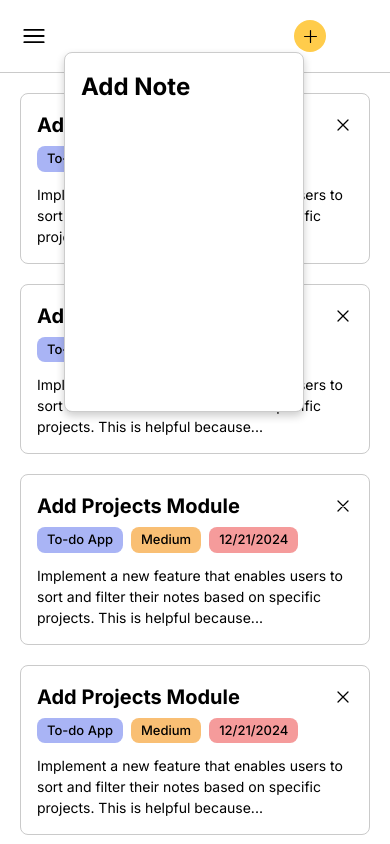
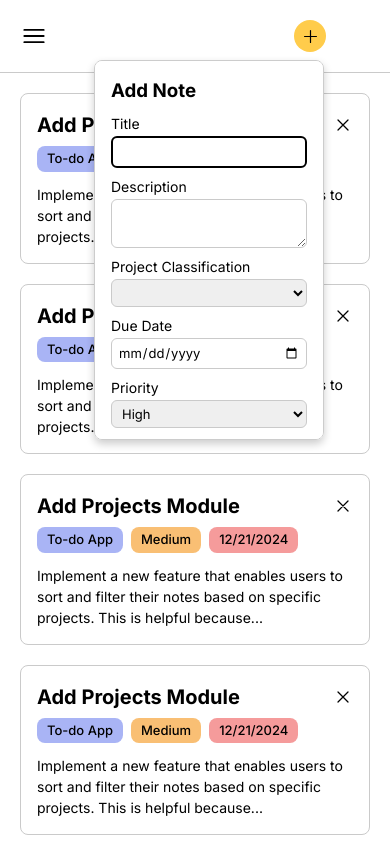
Before and after one commit to arvincodes/duwit, a website built with webpack: page src/template.html in a window 390 px wide. Both pictures are taken after a click on the button 310 px from the left and 36 px from the top of the page. Shown: the top 844 px of the page. Built offline with nearby package versions, Linux system fonts and the light colour scheme; files whose address does not match are found by name.

Commit message:
Add styling to add note dialog
Need to further implement add project functionality in the sidebar
for both desktop and mobile viewports.

```diff
--- a/src/index.js
+++ b/src/index.js
@@ -21,7 +21,7 @@ xBtn.addEventListener('click', toggleSidebar)
 addNoteBtn.addEventListener('click', () => {
   const rect = addNoteBtn.getBoundingClientRect();
 
-  addNoteDialog.style.left = `${rect.left - 230}px`;
+  addNoteDialog.style.left = `${rect.left - 200}px`;
   addNoteDialog.style.top = `${rect.bottom}px`;
 
   addNoteDialog.show();
--- a/src/styles.css
+++ b/src/styles.css
@@ -109,6 +109,7 @@ nav {
 }
 
 .add-note-dialog {
+  margin-top: 8px;
   position: absolute;
   border: 1px solid #ccc;
   border-radius: 8px;
@@ -116,13 +117,51 @@ nav {
   background: #fff;
   box-shadow: 0px 4px 8px rgba(0, 0, 0, 0.2);
   display: none;
-  width: 240px;
-  height: 360px;
+  width: 230px;
+  height: 380px;
   overflow: auto;
 }
 
 .add-note-dialog[open] {
   display: block;
+}
+
+.add-note-form h3 {
+  font-size: 20px;
+}
+
+#add-note-form {
+  display: flex;
+  flex-direction: column;
+  gap: 8px;
+  max-width: 100%;
+}
+
+#add-note-form div {
+  font-size: 14px;
+}
+
+.title-container,
+.description-container,
+.project-classification-container,
+.due-date-container,
+.priority-container {
+  display: flex;
+  flex-direction: column;
+  gap: 2px;
+  width: 100%;
+}
+
+#title, #description, #project-classification, #due-date, #priority {
+  padding: 4px 6px;
+  border: 1px solid #cacaca;
+  border-radius: 6px;
+  font-size: 13px;
+}
+
+#title:focus, #description:focus, #due-date:focus {
+  border: 2px solid black;
+  outline: #000000;
 }
 
 
--- a/src/template.html
+++ b/src/template.html
@@ -30,7 +30,31 @@
     </nav>
     <dialog class="add-note-dialog">
       <form id="add-note-form">
-        <h2>Add Note</h2>
+        <h3>Add Note</h3>
+        <div class="title-container">
+          <label for="title">Title</label>
+          <input type="text" id="title" name="title">
+        </div>
+        <div class="description-container">
+          <label for="description">Description</label>
+          <textarea id="description" name="description"></textarea>
+        </div>
+        <div class="project-classification-container">
+          <label for="project-classification">Project Classification</label>
+          <select name="project-classification" id="project-classification"></select>
+        </div>
+        <div class="due-date-container">
+          <label for="due-date">Due Date</label>
+          <input type="date" id="due-date" name="due-date">
+        </div>
+        <div class="priority-container">
+          <label>Priority</label>
+          <select name="priority" id="priority">
+            <option value="high">High</option>
+            <option value="medium">Medium</option>
+            <option value="low">Low</option>
+          </select>
+        </div>
       </form>
     </dialog>
   </header>
```
